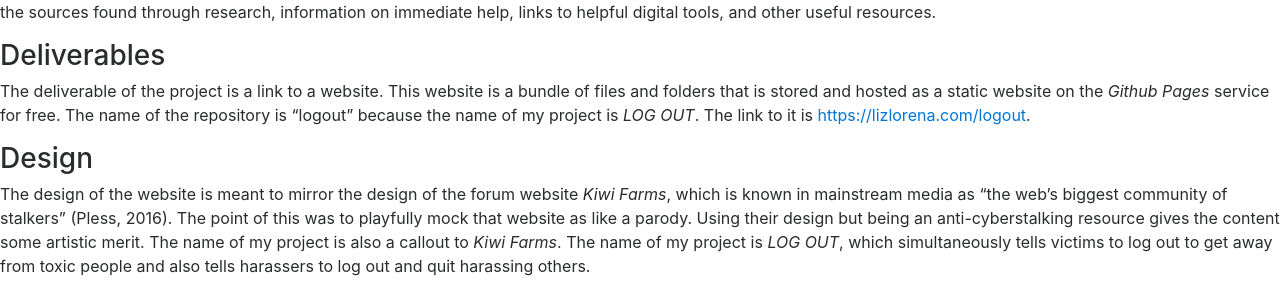
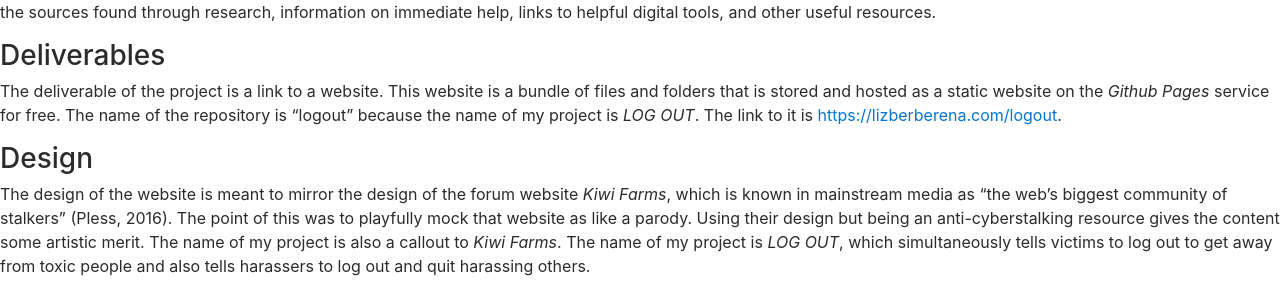
Before and after one commit to liz-lorena/2020, a Jekyll site: the page built from _posts/2019-04-18-logout.md, in a window 1280 px wide and 900 px high, scrolled down 1375 px. Shown: the part 155-452 px from the top of the window. Built offline with Jekyll 4.4.1, drawn with Linux system fonts in a browser that asks for light colours; some of the changed lines change nothing that is shown.

Commit message:
Update 2019-04-18-logout.md

```diff
--- a/_posts/2019-04-18-logout.md
+++ b/_posts/2019-04-18-logout.md
@@ -10,8 +10,8 @@
 featured: "yes"
 ---
 
-<img src="https://lizlorena.com/img/logout.png" alt="Screenshot of Log Out Website" class="img-fluid"/>
-<p class="caption"><a href="https://lizlorena.com/logout" target="_blank">Visit Site</a> • <a href="http://github.com/lizberberena/logout" target="_blank">View Source Code</a></p>
+<img src="https://lizberberena.com/img/logout.png" alt="Screenshot of Log Out Website" class="img-fluid"/>
+<p class="caption"><a href="https://lizberberena.com/logout" target="_blank">Visit Site</a> • <a href="http://github.com/lizberberena/logout" target="_blank">View Source Code</a></p>
 
 <h2>Final Report</h2>
 <h3>Introduction</h3>
@@ -23,7 +23,7 @@
 <p>The purpose of the website is to serve as a guide for people to learn more about cyber harassment and its victims and perpetrators. Its purpose is also to teach people how to avoid becoming a victim of cyber harassment and how to fight cyber harassment if they have already been targeted. The website also contains references to all the sources found through research, information on immediate help, links to helpful digital tools, and other useful resources.</p>
 
 <h3>Deliverables</h3>
-<p>The deliverable of the project is a link to a website. This website is a bundle of files and folders that is stored and hosted as a static website on the <em>Github Pages</em> service for free. The name of the repository is “logout” because the name of my project is <em>LOG OUT</em>. The link to it is <a href="https://lizlorena.com/logout" target="_blank">https://lizlorena.com/logout</a>.</p>
+<p>The deliverable of the project is a link to a website. This website is a bundle of files and folders that is stored and hosted as a static website on the <em>Github Pages</em> service for free. The name of the repository is “logout” because the name of my project is <em>LOG OUT</em>. The link to it is <a href="https://lizberberena.com/logout" target="_blank">https://lizberberena.com/logout</a>.</p>
 <h3>Design</h3>
 <p>The design of the website is meant to mirror the design of the forum website <em>Kiwi Farms</em>, which is known in mainstream media as “the web’s biggest community of stalkers” (Pless, 2016). The point of this was to playfully mock that website as like a parody. Using their design but being an anti-cyberstalking resource gives the content some artistic merit. The name of my project is also a callout to <em>Kiwi Farms</em>. The name of my project is <em>LOG OUT</em>, which simultaneously tells victims to log out to get away from toxic people and also tells harassers to log out and quit harassing others.</p>
 
```
